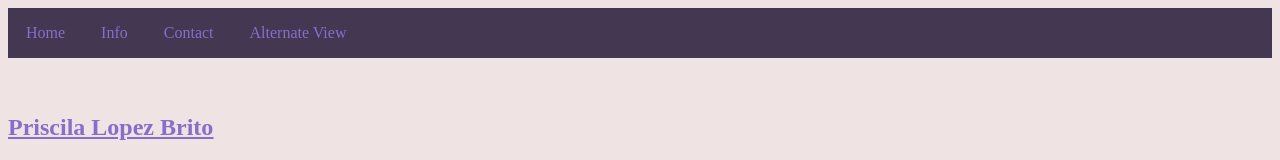
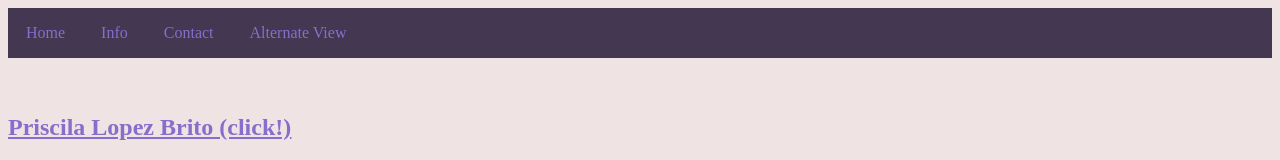
Before and after one commit to Priscilalopez142351/PriscilaLopez.github.io, a plain HTML site: page alternateview.html in a window 1280 px wide. Shown: the top 160 px of the page. Drawn offline with Linux system fonts and the light colour scheme.

Commit message:
otro fin

```diff
--- a/alternateview.html
+++ b/alternateview.html
@@ -16,7 +16,7 @@
         <a href="index.html">Alternate View</a></div>
         <br><br>
 
-<p><h2 class="letras"><u> <a href="https://es.wikipedia.org/wiki/Priscila"target="_blank">Priscila Lopez Brito</a></u></h2> </p>
+<p><h2 class="letras"><u> <a href="https://es.wikipedia.org/wiki/Priscila"target="_blank">Priscila Lopez Brito (click!)</a></u></h2> </p>
 
     <div class="imagecontainer">
         <img class="image" src="Imagen1.png" height="527px" width="370px" alt="Priscila">
```
Also changed, not shown: index.html (+1 -1 lines).
